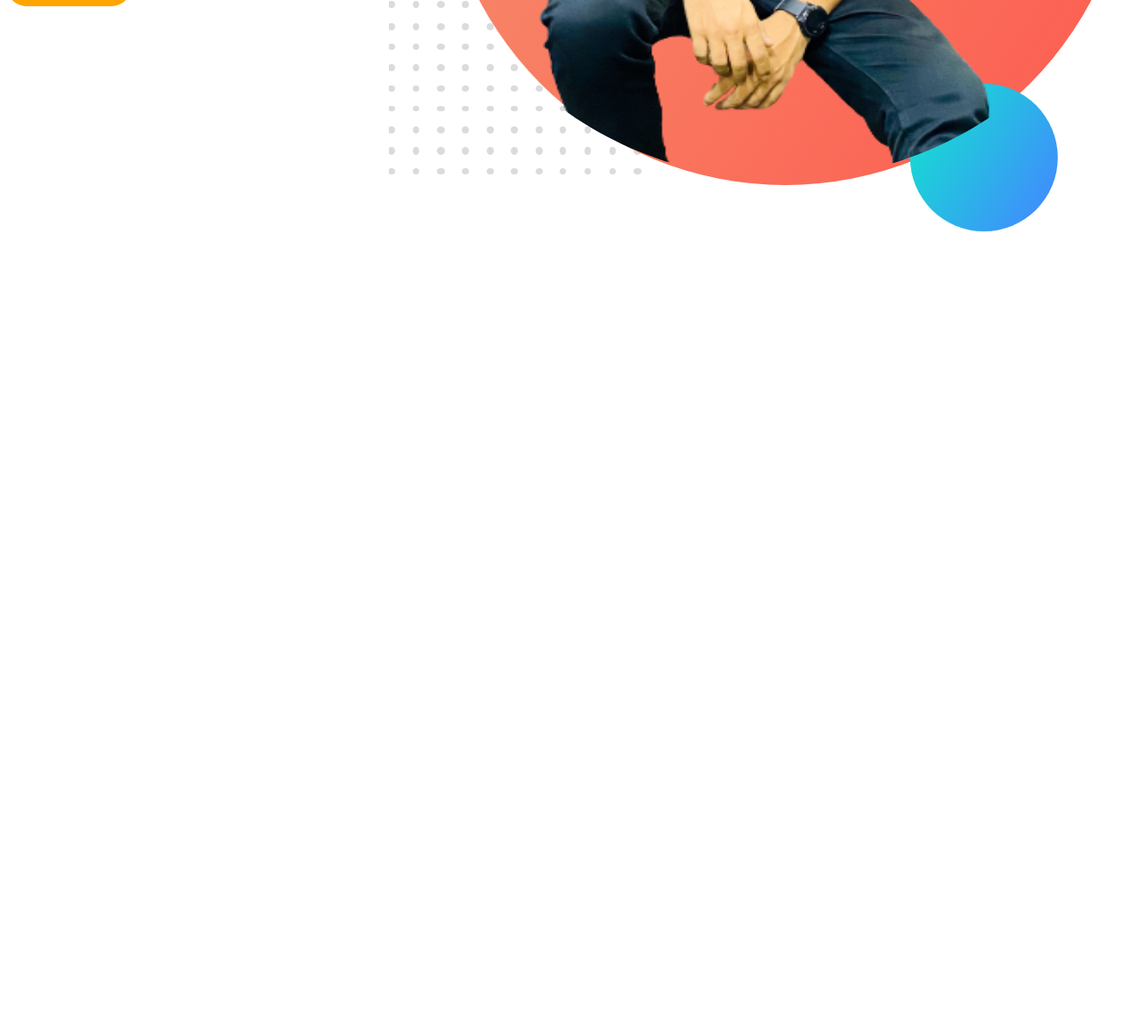
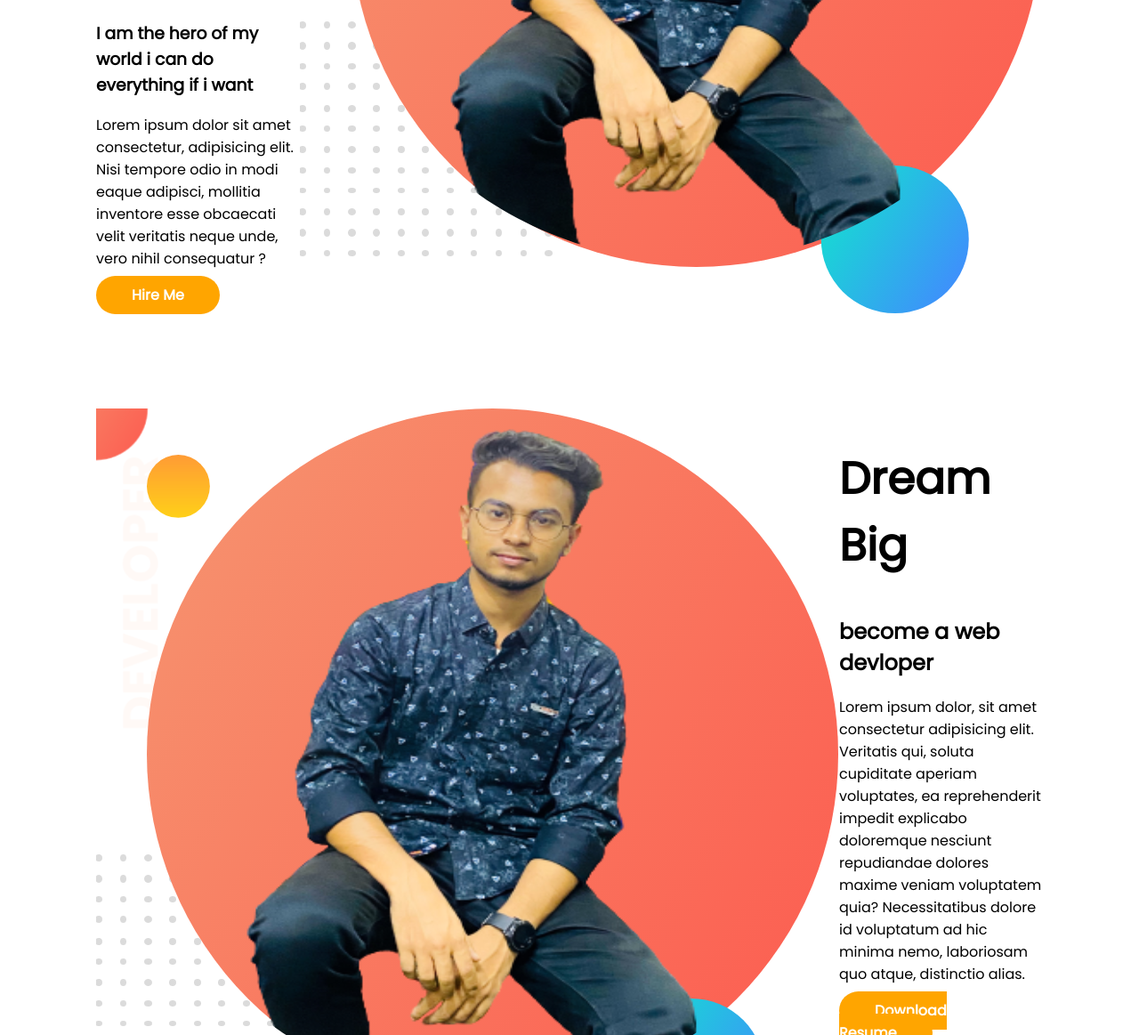
Before and after one commit to Rakib011110/Modul-4-make-portfolio, a plain HTML site: page index.html in a window 1280 px wide. Shown: the part 577-1740 px from the top of the page at 89% size. Before the commit the page ends 852 px from the top, so only its background shows below. Drawn offline with Linux system fonts and the light colour scheme; a web font is replaced by a local one.

Commit message:
commit added

```diff
--- a/index.html
+++ b/index.html
@@ -30,6 +30,23 @@
             <img src="my-image/my-bg (1).png" alt="">
         </div>
     </section>
+
+    <section class="dream-big">
+
+        <div class="half-width-image">
+            <img src="my-image/my-bg (1).png" alt="">
+        </div>
+        <div class="half-width">
+
+            <h1>Dream Big</h1>
+            <h2>become a web devloper</h2>
+            <p>Lorem ipsum dolor, sit amet consectetur adipisicing elit. Veritatis qui, soluta cupiditate aperiam
+                voluptates, ea reprehenderit impedit explicabo doloremque nesciunt repudiandae dolores maxime veniam
+                voluptatem quia? Necessitatibus dolore id voluptatum ad hic minima nemo, laboriosam quo atque,
+                distinctio alias.</p>
+            <a href="#" class="button">Download Resume</a>
+        </div>
+    </section>
 </body>
 
 </html>
--- a/style.css
+++ b/style.css
@@ -14,15 +14,17 @@ h1 {
 
 section {
     display: flex;
+    margin: 100px;
 }
 
 half-width {
     width: 50%;
-    padding-left: 4%;
+    padding-left: 2%;
+
 }
 
 half-width-image {
-    width: 30%;
+    width: 50%;
 
 }
 
@@ -39,3 +41,8 @@ half-width-image {
     background-image: url(images/top-banner.png);
     background-repeat: no-repeat;
 }
+
+.dream-big {
+    background-image: url(images/top-banner.png);
+    background-repeat: no-repeat;
+}
```
